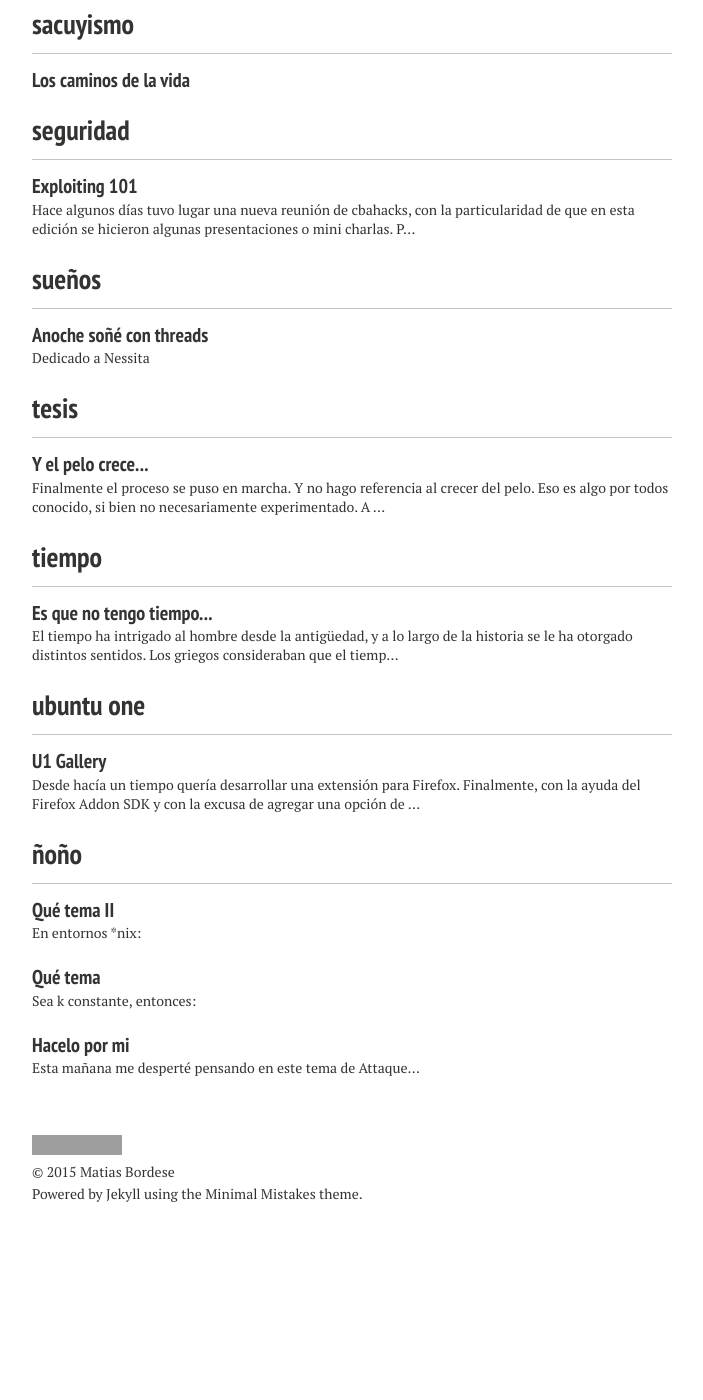
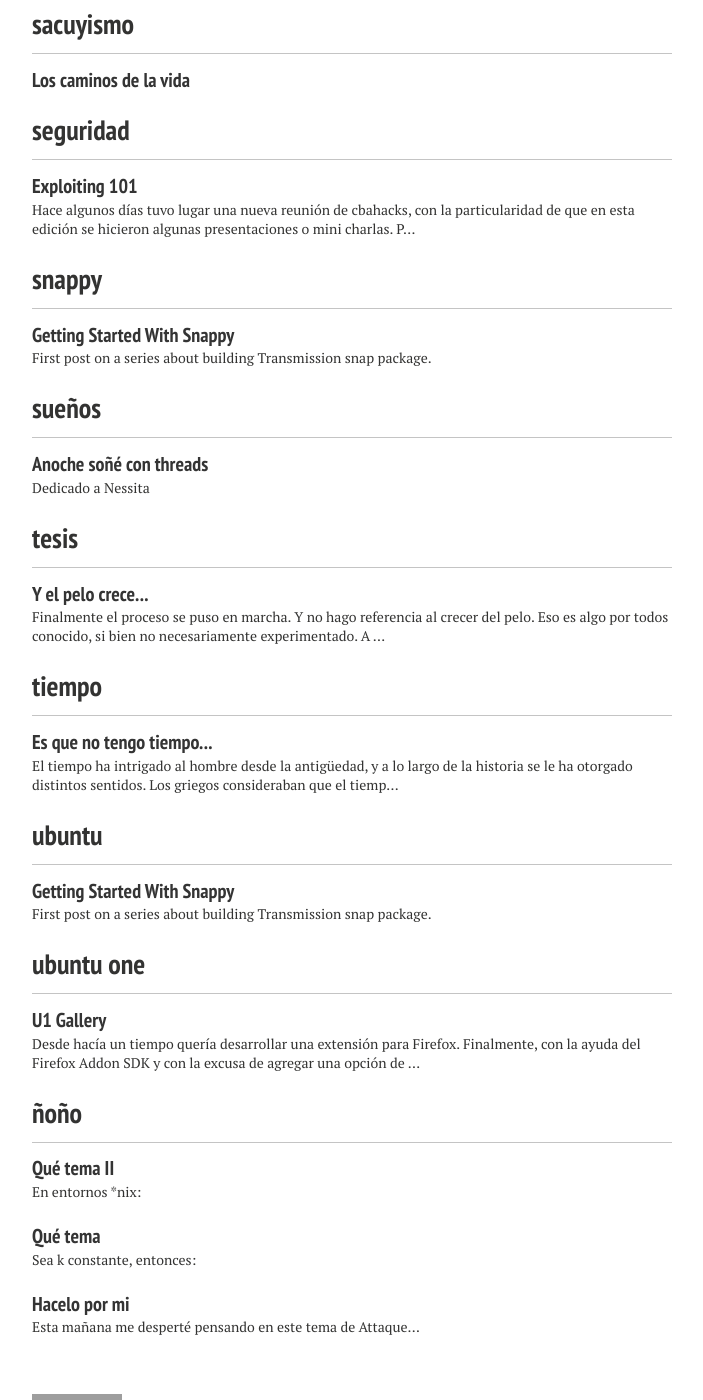
Before and after one commit to matiasb/matiasb.github.io, a Jekyll site: the page built from tags/index.md, in a window 1280 px wide and 1400 px high, scrolled down 6271 px. Shown: the whole window, without its empty margins (288-991 px from the left). Built offline with Jekyll 4.4.1, drawn with Linux system fonts in a browser that asks for light colours; nearby versions of some CDN libraries; before the commit the page ends 7523 px from its top, so only the background shows below that; some of the changed lines change nothing that is shown; grey boxes are pictures that could not be loaded.

Commit message:
Post: getting started with snappy.

```diff
--- /dev/null
+++ b/_posts/en/2015-10-20-getting-started-with-snappy.md
@@ -0,0 +1,117 @@
+---
+layout: post
+title: Getting Started With Snappy
+modified:
+author: matiasb
+categories: [en]
+comments: true
+excerpt: First post on a series about building Transmission snap package.
+tags: [snappy, ubuntu]
+image:
+  feature:
+date: 2015-10-20T21:36:19-03:00
+---
+
+*This is part of a series describing how I got transmission compiled and running for Snappy Ubuntu Core.*
+{: .notice}
+
+
+What is Snappy Ubuntu Core?
+---------------------------
+
+Snappy Ubuntu Core[^1] is the Ubuntu version for clouds and devices, featuring transactional updates on a minimal server image.
+
+One of the first noticeable differences from the regular Ubuntu version is that there is no apt-* commands and you cannot install traditional `.deb` packages; you manage your applications through the `snappy` utility that lets you install and update snap packages.
+
+Snap packages are the base for Ubuntu Core to provide stronger security guarantees (applications run confined using AppArmor), and it should be relatively easy to build (or port) your app and make it available in the Snappy store.
+
+[^1]: https://developer.ubuntu.com/en/snappy/
+
+
+Running Ubuntu Core in Virtual Box
+----------------------------------
+
+Let's get our first contact with a running Ubuntu Core!
+
+One quick way to get Ubuntu Core running for a first time and make the first experiments is to download an OVA container and plug it in using VirtualBox (or [other capable hypervisor](https://developer.ubuntu.com/en/snappy/start/#ova)).
+
+You can [download 15.04 from here](http://cloud-images.ubuntu.com/ubuntu-core/15.04/core/stable/current/core-stable-amd64-cloud.ova). Then, you need to [import the image into VirtualBox](http://docs.oracle.com/cd/E26217_01/E26796/html/qs-import-vm.html). Finally, in order to use the OVA images you need to [prepare a Cloud-Config ISO](https://developer.ubuntu.com/en/snappy/start/#ova).
+
+At this point you should be able to start your Ubuntu Core setup and [try the Snappy tour](https://developer.ubuntu.com/en/snappy/tutorials/using-snappy/)!
+
+Since we would like to access installed snaps and push our own, it is a good idea to enable network access to our Ubuntu Core machine. I just enabled the `Bridged Adapter` as `lxcbr0` in *Network settings* (you could also set up port forwarding). That will allow you to get *WebDM* in your browser at *\<machine-ip\>:4200*, as well as your other installed packages' exposed UIs or ssh from your terminal.
+
+
+Installing tools and examples
+-----------------------------
+
+To build our snaps we'll need to install some tools in our host:
+
+{% highlight bash %}
+$ sudo add-apt-repository ppa:snappy-dev/tools
+$ sudo apt-get update
+$ sudo apt-get upgrade
+$ sudo apt-get install snappy-tools bzr
+{% endhighlight %}
+
+After this you should have the snappy utilities in your system. Try for example:
+
+{% highlight bash %}
+$ snappy --help
+{% endhighlight %}
+
+You can also branch the Snappy examples from Launchpad to get a first sight of how a snap package looks like:
+
+{% highlight bash %}
+$ bzr branch lp:~snappy-dev/snappy-hub/snappy-examples
+{% endhighlight %}
+
+More on package format later, when we build our snap from scratch.
+
+
+Completing the cycle
+--------------------
+
+To get a taste of the full experience, let's build one of the examples and push it to our running instance.
+
+{% highlight bash %}
+$ cd snappy-examples/hello-world
+$ snappy build
+Generated 'hello-world_1.0.18_all.snap' snap
+$ snappy-remote --url=ssh://10.0.3.202 install hello-world_1.0.18_all.snap
+=======================================================
+
+Installing hello-world_1.0.18_all.snap from local environment
+Installing /tmp/hello-world_1.0.18_all.snap
+2015/10/31 16:55:25.742623 verify.go:85: Signature check failed, but installing anyway as requested
+Name          Date       Version      Developer
+ubuntu-core   2015-09-17 5            ubuntu
+hello-world   2015-10-31 IESTYKQfgHgH sideload
+webdm         2015-06-14 0.9          ubuntu
+generic-amd64 2015-06-05 1.1.1        ubuntu
+
+=======================================================
+
+{% endhighlight %}
+
+(use your VirtualBox machine IP address instead of 10.0.3.202, of course).
+
+The signature check is expected to fail because we are manually installing the package and not getting it from the store. Also note that the package is marked as `sideload`.
+
+If you now check, in your Ubuntu Core instance, you should have `hello-world` binaries available:
+
+{% highlight bash %}
+(amd64)ubuntu@ubuntu-snappy:~$ hello-world.
+hello-world.echo     hello-world.env      hello-world.evil     hello-world.sh       hello-world.showdev  hello-world.usehw
+{% endhighlight %}
+
+Coming next
+-----------
+
+And that's it, we have our initial development environment setup. Next steps will be:
+
+* Build transmission from source
+* Build initial snap package
+* Build transmission for ARM (using Raspberry 2 setup)
+* Build multi-architecture snap package
+* Build transmission using snapcraft
--- a/_sass/variables.scss
+++ b/_sass/variables.scss
@@ -8,7 +8,7 @@
 
 $doc-font-size: 16;
 $doc-line-height: 26;
-$paragraph-indent: true !default;
+$paragraph-indent: false; /* true !default; */
 $base-font: 'PT Serif', serif;
 $heading-font: 'PT Sans Narrow', sans-serif;
 $code-font: Monaco, "Courier New", "DejaVu Sans Mono", "Bitstream Vera Sans Mono", monospace;
```
Also changed, not shown: 1 other file.
